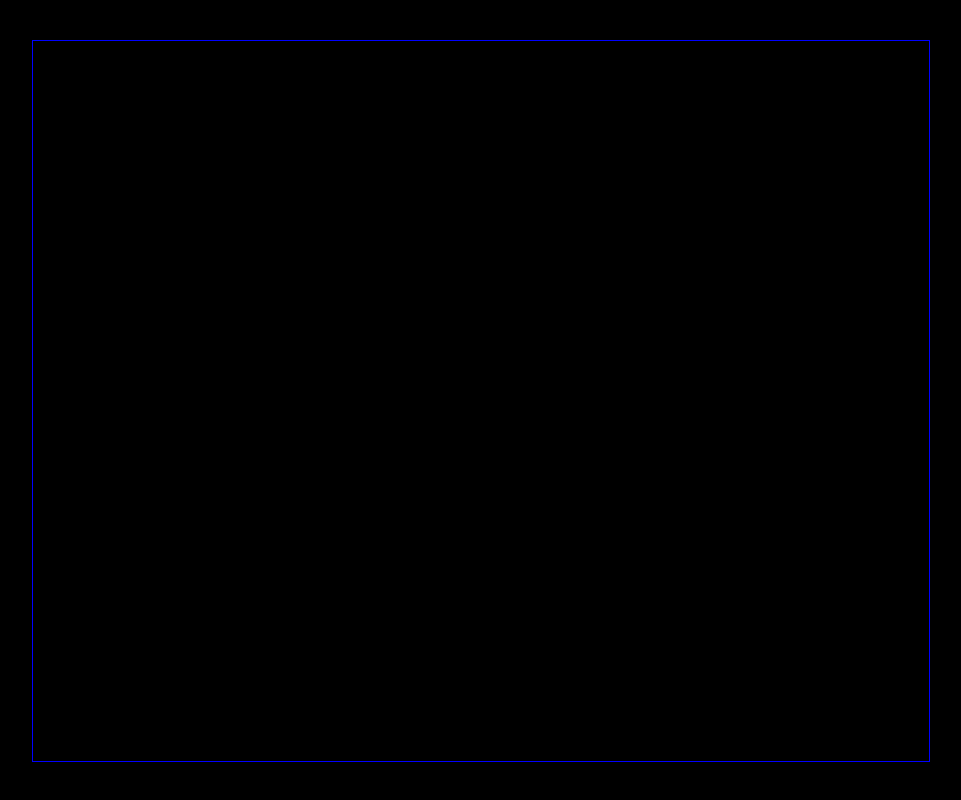
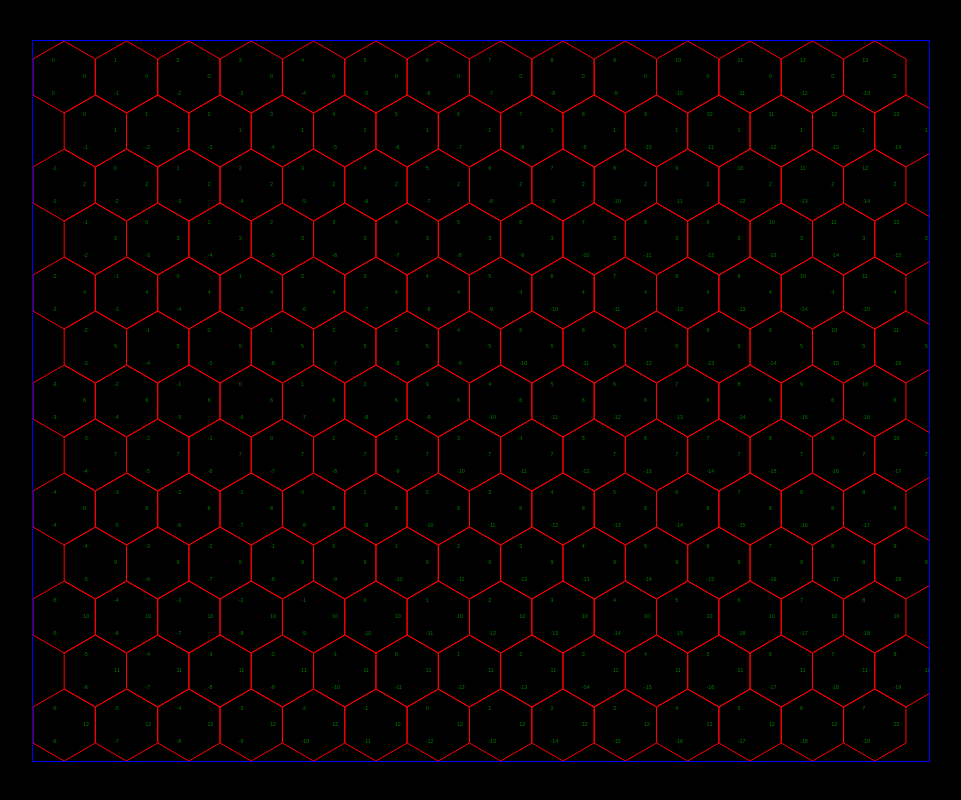
Before and after one commit to WarBuggy/OPRS, a plain HTML site: page public/index.html in a window 1280 px wide. Shown: the whole page, without its empty margins (160-1121 px from the left). Drawn offline with Linux system fonts and the light colour scheme.

Commit message:
_ prelim hex grid system

```diff
--- a/public/index.html
+++ b/public/index.html
@@ -34,9 +34,11 @@
     -->
     <!-- COMMON SCRIPT -->
     <!-- SCRIPT -->
-    <script src="script/game/screen.js?v=0.1"></script>
-    <script src="script/game/camera.js?v=0.1"></script>
-    <script src="script/game/table.js?v=0.1"></script>
+    <script src="script/engine/zoom.js?v=0.1"></script>
+    <script src="script/engine/screen.js?v=0.1"></script>
+    <script src="script/engine/camera.js?v=0.1"></script>
+    <script src="script/engine/hex.js?v=0.1"></script>
+    <script src="script/engine/grid.js?v=0.1"></script>
     <script src="script/index.js?v=0.1"></script>
 </head>
 
--- a/public/script/game/camera.js
+++ b/public/script/engine/camera.js
@@ -11,17 +11,14 @@ class Camera {
     };
 
     constructor(screen) {
-        this.cameraLocationX = 0.5;
-        this.cameraLocationY = 0.5;
-        this.cameraZoomLevel = 1;
+        this.canvas = document.getElementById('canvasTable');
+        this.canvas.style.position = 'absolute';
+        this.canvas.style.border = '1px solid blue';
+        this.canvasCtx = this.canvas.getContext('2d');
 
-        this.canvas = document.getElementById('canvasTable');
+        this.zoom = new Zoom();
 
         this.setup(screen);
-
-        this.canvas.style.position = 'absolute';
-        this.canvas.style.border = '1px solid blue';
-        this.canvasContext = this.canvas.getContext('2d');
     };
 
     setup(screen) {
@@ -40,25 +37,25 @@ class Camera {
         this.canvas.height = this.viewportHeight;
         this.canvas.style.width = this.viewportWidth + 'px';
         this.canvas.style.height = this.viewportHeight + 'px';
-        this.canvas.style.left = ((screen.width + - this.viewportWidth) / 2) + 'px';
+        this.canvas.style.left = ((screen.width - this.viewportWidth) / 2) + 'px';
         this.canvas.style.top = ((screen.height - this.viewportHeight) / 2) + 'px';
     };
 
-    checkCameraPosition(table) {
-        this.checkADimension(this.cameraLocationX, table.width, this.viewportWidthHalf);
-        this.checkADimension(this.cameraLocationY, table.height, this.viewportHeightHalf);
-    };
+    // checkCameraPosition(table) {
+    //     this.checkADimension(this.cameraLocationX, table.width, this.viewportWidthHalf);
+    //     this.checkADimension(this.cameraLocationY, table.height, this.viewportHeightHalf);
+    // };
 
-    checkADimension(cameraLocation, tableMaxLength, minLength) {
-        let firstLength = cameraLocation * tableMaxLength;
-        if (firstLength < minLength) {
-            cameraLocation = minLength / tableMaxLength;
-            return;
-        }
+    // checkADimension(cameraLocation, tableMaxLength, minLength) {
+    //     let firstLength = cameraLocation * tableMaxLength;
+    //     if (firstLength < minLength) {
+    //         cameraLocation = minLength / tableMaxLength;
+    //         return;
+    //     }
 
-        let secondLength = (1 - cameraLocation) * tableMaxLength;
-        if (secondLength < minLength) {
-            cameraLocation = (tableMaxLength - minLength) / tableMaxLength;
-        }
-    };
+    //     let secondLength = (1 - cameraLocation) * tableMaxLength;
+    //     if (secondLength < minLength) {
+    //         cameraLocation = (tableMaxLength - minLength) / tableMaxLength;
+    //     }
+    // };
 };
--- /dev/null
+++ b/public/script/engine/grid.js
@@ -0,0 +1,75 @@
+class Grid {
+    static gridParam = {
+
+    };
+
+    static hexParam = {
+        radius: 0,
+        halfWidth: 0,
+        halfHeight: 0,
+        width: 0,
+        height: 0,
+        list: [],
+    };
+
+    constructor(screen, camera) {
+        this.setup(screen, camera);
+    };
+
+    setup(screen, camera) {
+        this.calculateHexParam(screen, camera);
+        Grid.hexParam.list = [];
+
+        let ctx = camera.canvasCtx;
+        ctx.clearRect(0, 0, this.viewportWidth, this.viewportHeight);
+
+        ctx.strokeStyle = 'red';
+        ctx.beginPath();
+
+        let y = Grid.hexParam.radius;
+        let q = 0;
+        let r = 0;
+        let s = 0;
+        while (y < camera.viewportHeight) {
+            let x = Grid.hexParam.halfWidth;
+            if (r % 2 != 0) {
+                x = x + Grid.hexParam.halfWidth;
+            }
+            q = 0 - Math.floor(r / 2);
+            s = 0 - (q + r);
+            while (x < camera.viewportWidth) {
+                let aHex = new Hex(x, y, q, r, s);
+                aHex.createPath(ctx);
+                x = x + Grid.hexParam.width;
+                q = q + 1;
+                s = s - 1;
+                Grid.hexParam.list.push(aHex);
+            }
+            y = y + Grid.hexParam.radius + Grid.hexParam.halfHeight;
+            r = r + 1;
+        }
+        ctx.stroke();
+
+        ctx.font = Grid.hexParam.coordFontSize + 'px Arial';
+        ctx.fillStyle = 'green';
+        ctx.textBaseline = 'middle';
+        for (let i = 0; i < Grid.hexParam.list.length; i++) {
+            let aHex = Grid.hexParam.list[i];
+            aHex.drawCoord(ctx);
+        }
+    };
+
+    calculateHexParam(screen, camera) {
+        let currentZoomLevel = camera.zoom.getCurrentLevel();
+        if (screen.orientation == Screen.ORIENTATION_LANDSCAPE) {
+            Grid.hexParam.radius = camera.viewportHeight / currentZoomLevel.hexPerCanvasHeightInLandscape;
+        } else {
+            Grid.hexParam.radius = camera.Width / currentZoomLevel.hexPerCanvasWidthInPotrait;
+        }
+        Grid.hexParam.halfWidth = Grid.hexParam.radius * Math.cos(Math.PI / 6);
+        Grid.hexParam.halfHeight = Grid.hexParam.radius * Math.sin(Math.PI / 6);
+        Grid.hexParam.width = Grid.hexParam.halfWidth * 2;
+        Grid.hexParam.height = Grid.hexParam.halfHeight * 2;
+        Grid.hexParam.coordFontSize = Grid.hexParam.radius * 0.15;
+    };
+};
--- /dev/null
+++ b/public/script/engine/hex.js
@@ -0,0 +1,53 @@
+class Hex {
+
+    constructor(centerX, centerY, q, r, s) {
+        this.centerX = centerX;
+        this.centerY = centerY;
+        this.point0 = centerX - Grid.hexParam.radius;
+
+        this.topX = centerX;
+        this.topY = centerY - Grid.hexParam.radius;
+
+        this.bottomX = centerX;
+        this.bottomY = centerY + Grid.hexParam.radius;
+
+        this.topLeftX = centerX - Grid.hexParam.halfWidth;
+        this.topLeftY = centerY - Grid.hexParam.halfHeight;
+
+        this.topRightX = centerX + Grid.hexParam.halfWidth;
+        this.topRightY = centerY - Grid.hexParam.halfHeight;
+
+        this.bottomLeftX = centerX - Grid.hexParam.halfWidth;
+        this.bottomLeftY = centerY + Grid.hexParam.halfHeight;
+
+        this.bottomRightX = centerX + Grid.hexParam.halfWidth;
+        this.bottomRightY = centerY + Grid.hexParam.halfHeight;
+
+        this.q = q;
+        this.r = r;
+        this.s = s;
+
+        this.qX = centerX - Grid.hexParam.halfWidth * 0.4;
+        this.qY = centerY - Grid.hexParam.halfHeight * 0.9;
+        this.rX = centerX + Grid.hexParam.halfWidth * 0.6;
+        this.rY = centerY;
+        this.sX = centerX - Grid.hexParam.halfWidth * 0.4;
+        this.sY = centerY + Grid.hexParam.halfHeight * 0.9;
+    };
+
+    createPath(canvasCtx) {
+        canvasCtx.moveTo(this.topX, this.topY);
+        canvasCtx.lineTo(this.topRightX, this.topRightY);
+        canvasCtx.lineTo(this.bottomRightX, this.bottomRightY);
+        canvasCtx.lineTo(this.bottomX, this.bottomY);
+        canvasCtx.lineTo(this.bottomLeftX, this.bottomLeftY);
+        canvasCtx.lineTo(this.topLeftX, this.topLeftY);
+        canvasCtx.lineTo(this.topX, this.topY);
+    };
+
+    drawCoord(canvasCtx) {
+        canvasCtx.fillText(this.q, this.qX, this.qY);
+        canvasCtx.fillText(this.r, this.rX, this.rY);
+        canvasCtx.fillText(this.s, this.sX, this.sY);
+    };
+}
--- /dev/null
+++ b/public/script/engine/zoom.js
@@ -0,0 +1,30 @@
+class Zoom {
+    static def = {
+        one: {
+            default: true,
+            hexPerCanvasHeightInLandscape: 20,
+            hexPerCanvasWidthInPotrait: 50,
+        },
+    };
+
+    static level = [Zoom.def.one];
+
+    constructor() {
+        this.currentIndex = null; // TODO: get from save file
+    };
+
+    getCurrentLevel() {
+        if (this.currentIndex != null) {
+            return Zoom.level[this.currentIndex];
+        }
+        for (let i = 0; i < Zoom.level.length; i++) {
+            let level = Zoom.level[i];
+            if (level.default) {
+                this.currentIndex = i;
+                return level;
+            }
+        }
+        this.currentIndex = 0;
+        return Zoom.level[this.currentIndex];
+    };
+};
--- a/public/script/index.js
+++ b/public/script/index.js
@@ -10,6 +10,7 @@ class GameManager {
     constructor() {
         this.screen = new Screen();
         this.camera = new Camera(this.screen);
+        this.grid = new Grid(this.screen, this.camera);
         //this.table = new Table(this.screen, this.camera);
 
         //this.table.drawSurface(this.camera);
@@ -22,5 +23,6 @@ class GameManager {
         //this.camera.checkCameraPosition(this.table);
 
         //this.table.drawSurface(this.camera);
+
     };
 };
```
Also changed, not shown: public/script/engine/screen.js (renamed from public/script/game/screen.js), public/script/engine/table.js (renamed from public/script/game/table.js).
